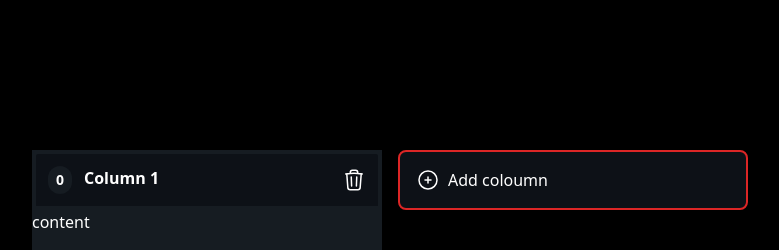
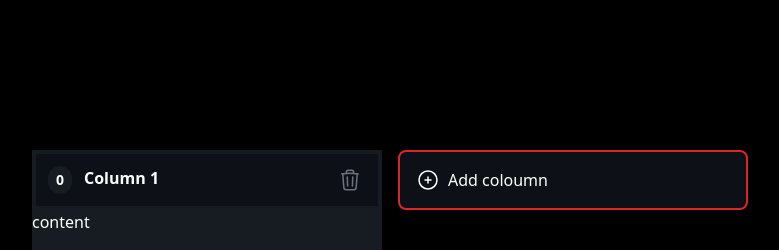
Before and after one commit to Pritam28877/Kanban-Board-v1, a React (Vite) app: page / in a window 1280 px wide. Both pictures are taken after a click on the button "Add coloumn". Shown: the top 250 px of the page, without its empty margins (250-1029 px from the left). Built offline with nearby package versions, Linux system fonts and the light colour scheme.

Commit message:
add new style to the btn

```diff
--- a/src/components/ColumnContainer.jsx
+++ b/src/components/ColumnContainer.jsx
@@ -47,7 +47,15 @@ const ColumnContainer = (props) => {
           </div>
           {column.title}
         </div>
-        <button>
+        <button
+          className="
+        stroke-gray-500
+        hover:stroke-white
+        hover:bg-columnBackgroundColor
+        rounded
+        px-1
+        py-2"
+        >
           <TrashIcon />
         </button>
       </div>
--- a/src/icons/TrashIcon.jsx
+++ b/src/icons/TrashIcon.jsx
@@ -5,7 +5,6 @@ function TrashIcon() {
       fill="none"
       viewBox="0 0 24 24"
       strokeWidth={1.5}
-      stroke="currentColor"
       className="w-6 h-6"
     >
       <path
```
